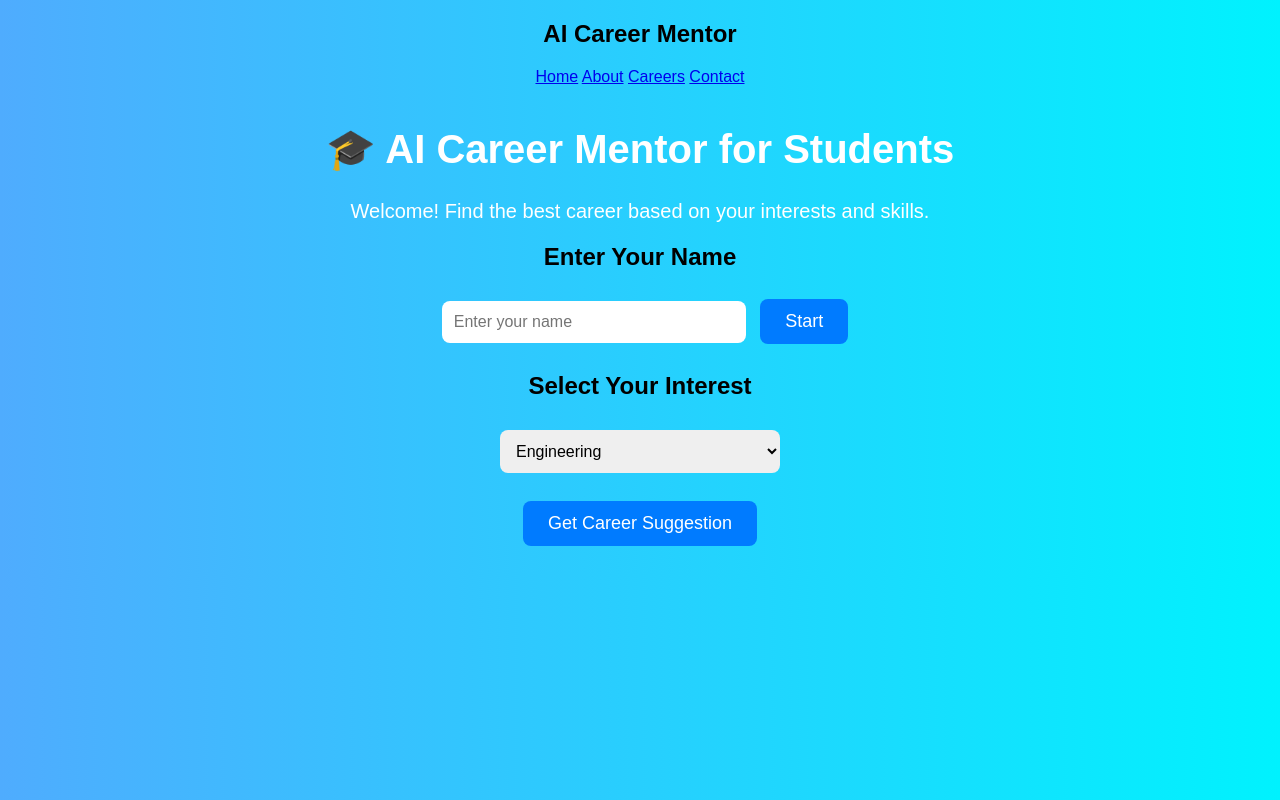
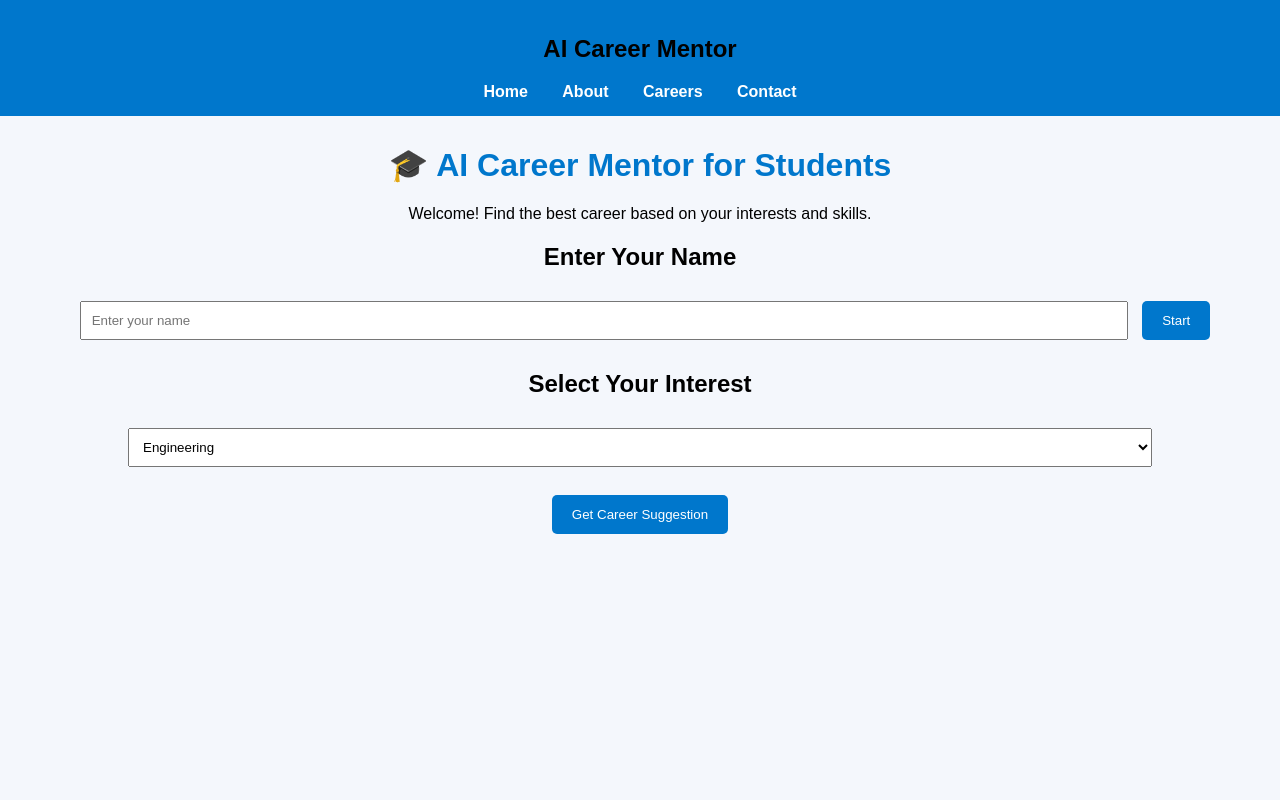
Before and after one commit to kashish7038/AI-career-mentor, a plain HTML site: page index.html in a window 1280 px wide. Drawn offline with Linux system fonts and the light colour scheme.

Commit message:
Update style.css

```diff
--- a/style.css
+++ b/style.css
@@ -1,48 +1,58 @@
-body {
+body{
     font-family: Arial, sans-serif;
-    background: linear-gradient(to right, #4facfe, #00f2fe);
-    margin: 0;
-    padding: 0;
-    text-align: center;
+    background:#f4f7fc;
+    margin:0;
+    padding:0;
+    text-align:center;
 }
 
-h1 {
-    color: white;
-    margin-top: 40px;
-    font-size: 40px;
+nav{
+    background:#0077cc;
+    padding:15px;
 }
 
-p {
-    color: white;
-    font-size: 20px;
+nav a{
+    color:white;
+    text-decoration:none;
+    margin:15px;
+    font-weight:bold;
 }
 
-input, select {
-    width: 280px;
-    padding: 12px;
-    margin: 10px;
-    border-radius: 8px;
-    border: none;
-    font-size: 16px;
+h1{
+    color:#0077cc;
+    margin-top:30px;
 }
 
-button {
-    background-color: #007BFF;
-    color: white;
-    padding: 12px 25px;
-    border: none;
-    border-radius: 8px;
-    font-size: 18px;
-    cursor: pointer;
+.container{
+    width:80%;
+    max-width:600px;
+    margin:30px auto;
+    background:white;
+    padding:20px;
+    border-radius:10px;
+    box-shadow:0 0 10px rgba(0,0,0,0.2);
 }
 
-button:hover {
-    background-color: #0056b3;
+input,select{
+    width:80%;
+    padding:10px;
+    margin:10px;
 }
 
-#result {
-    margin-top: 25px;
-    font-size: 24px;
-    color: yellow;
-    font-weight: bold;
+button{
+    background:#0077cc;
+    color:white;
+    border:none;
+    padding:12px 20px;
+    border-radius:5px;
+    cursor:pointer;
 }
+
+button:hover{
+    background:#005fa3;
+}
+
+#result{
+    color:green;
+    margin-top:20px;
+}
```
